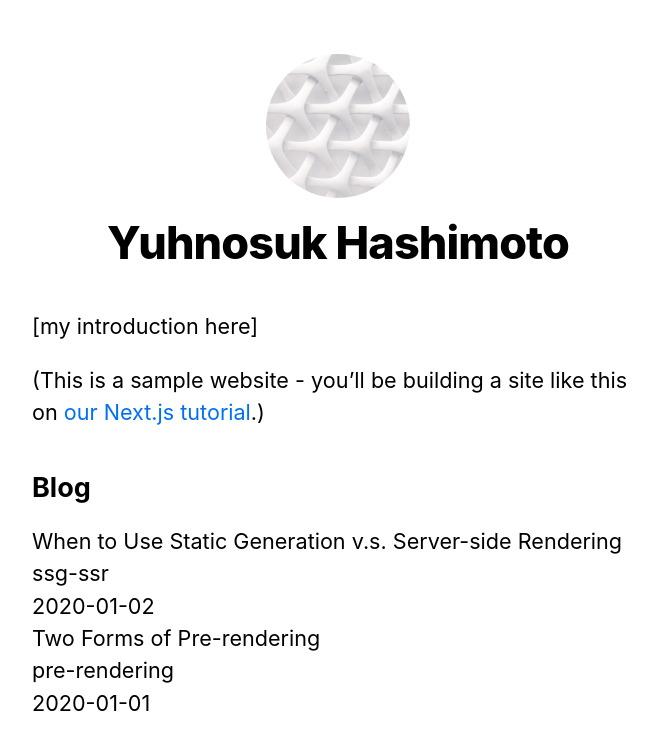
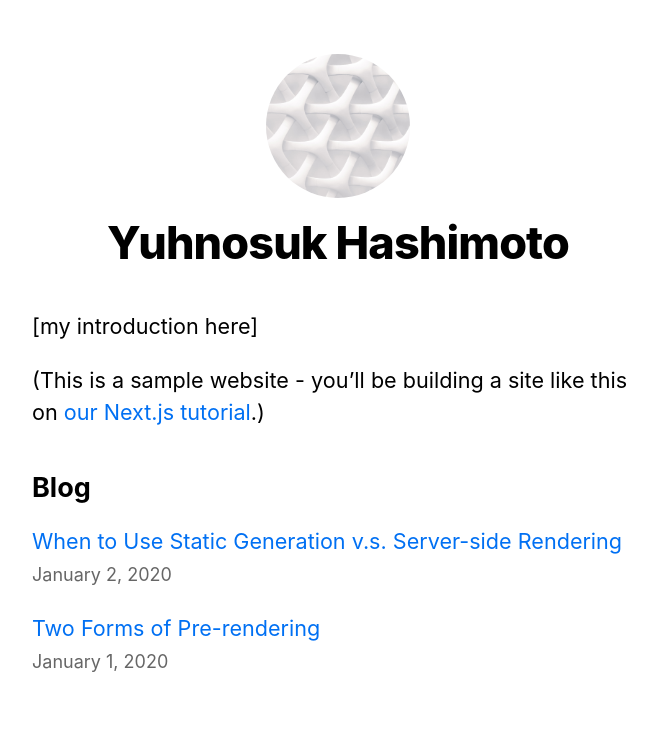
Before and after one commit to Yuhnosuke/nextjs-blog, a Next.js app: page / in a window 1280 px wide. Shown: the top 750 px of the page, without its empty margins (302-959 px from the left). Built offline with nearby package versions, Linux system fonts and the light colour scheme.

Commit message:
polished the index page

```diff
--- a/pages/index.js
+++ b/pages/index.js
@@ -1,5 +1,7 @@
 import Head from 'next/head'
+import Link from 'next/link'
 import Layout, { siteTitle } from '../components/layout'
+import Date from '../components/date'
 import utilStyles from '../styles/utils.module.css'
 import { getSortedPostsData } from '../lib/posts'
 
@@ -29,13 +31,15 @@
         <h2 className={utilStyles.headingLg}>Blog</h2>
         <ul className={utilStyles.list}>
           {allPostsData.map(({ id, date, title }) => (
-            <li className={utilStyles.listitem} key={id}>
-              {title}
+            <li className={utilStyles.listItem} key={id}>
+              <Link href={`/posts/${id}`}>
+                <a>{title}</a>
+              </Link>
               <br />
-              {id}
-              <br />
-              {date}
-              </li>
+              <small className={utilStyles.lightText}>
+                <Date dateString={date} />
+              </small>
+            </li>
           ))}
         </ul>
       </section>
```
